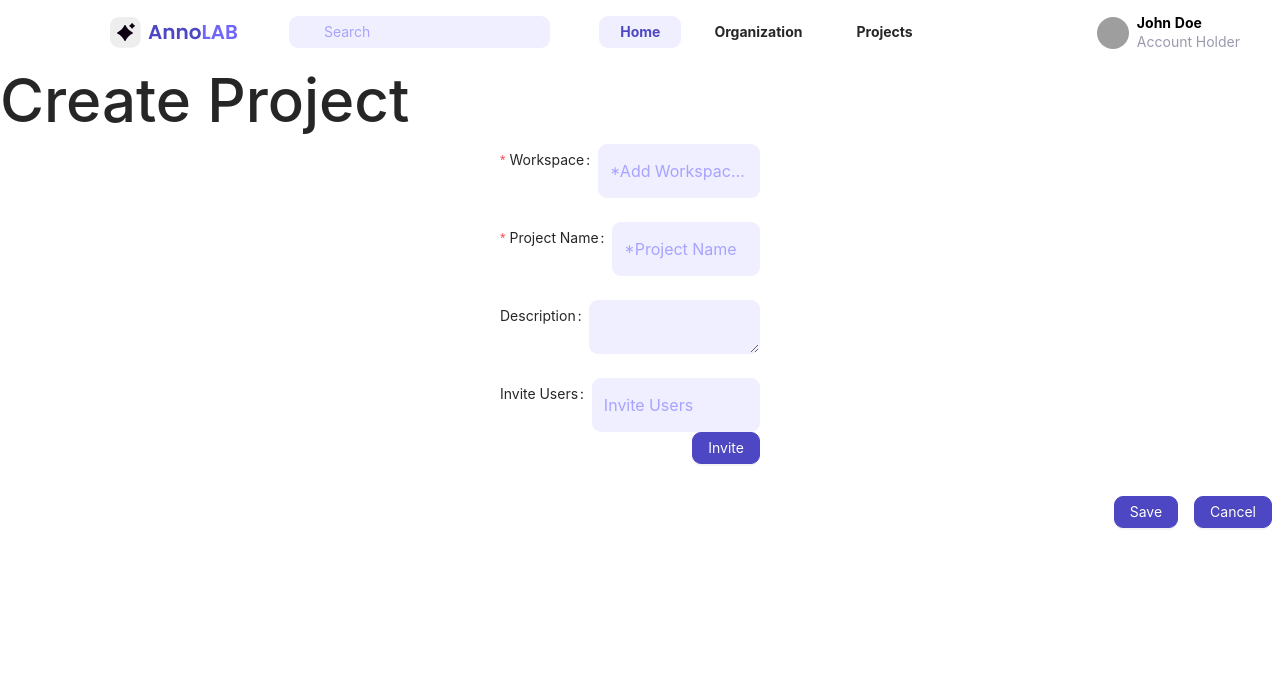
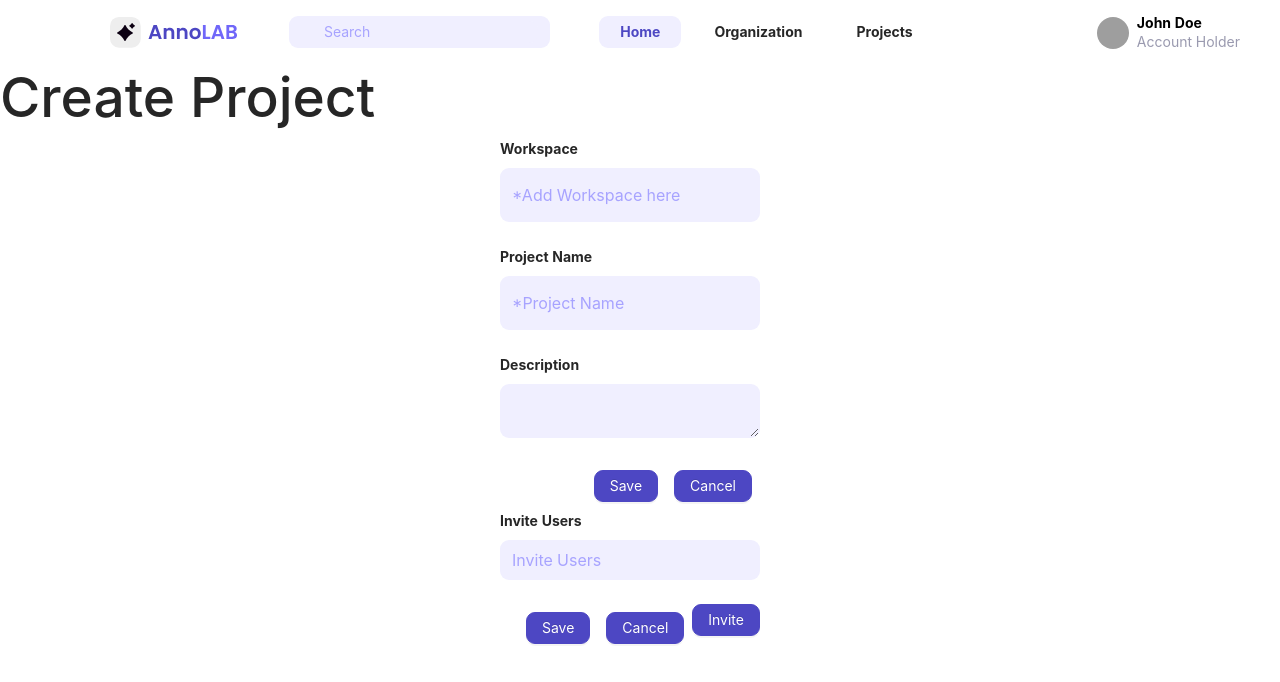
Before and after one commit to itskanny/annolab-ui, a React (Create React App) app: page / in a window 1280 px wide. Shown: the top 682 px of the page. Built offline with nearby package versions, Linux system fonts and the light colour scheme; grey boxes are pictures that could not be loaded; some icons are missing.

Commit message:
Import/Export Pages

```diff
--- /dev/null
+++ b/src/Components/Forms/AddProject/AddProjectForm.css
@@ -0,0 +1,3 @@
+.dropdown:hover .dropdown-menu {
+    display: block;
+  }
--- a/src/Components/Forms/AddProject/AddProjectForm.js
+++ b/src/Components/Forms/AddProject/AddProjectForm.js
@@ -4,10 +4,12 @@ import { Button, Form, Input } from "antd";
 const AddProjectForm = () => {
   return (
     <>
-
       <Form className={"an-banner-form"}>
+        <label>
+          <b>Workspace</b>
+        </label>
         <Form.Item
-          label="Workspace"
+          label=""
           name="Workspace"
           rules={[{ required: true, message: "Enter WorkSpace" }]}
         >
@@ -19,37 +21,59 @@ const AddProjectForm = () => {
           />
         </Form.Item>
 
+        <label>
+          <b>Project Name</b>
+        </label>
         <Form.Item
-          label="Project Name"
+          label=""
           name="Project Name"
           rules={[{ required: true, message: "Enter Project Name" }]}
         >
-          <Input className={"tw-mb-4"} size={"large"} placeholder={"*Project Name"} type={"text"} />
+          <Input
+            className={"tw-mb-4"}
+            size={"large"}
+            placeholder={"*Project Name"}
+            type={"text"}
+          />
+        </Form.Item>
+        <label>
+          <b>Description</b>
+        </label>
+        <Form.Item name="Description" label="">
+          <Input.TextArea />
         </Form.Item>
 
+        <div className=" flex justify-end ...">
+          <Button className="h-12 px-6 m-2" type="primary" htmlType="submit">
+            Save
+          </Button>
 
+          <Button className="h-12 px-6 m-2" type="primary" htmlType="reset">
+            Cancel
+          </Button>
+        </div>
+      </Form>
 
-        <Form.Item name="Description" label="Description">
-            <Input.TextArea />
-          </Form.Item>
-
+      <Form>
+        <label>
+          <b>Invite Users</b>
+        </label>
         <Form.Item
-          label="Invite Users"
+          label=""
           name="Invite Users"
-          //rules={[{ required: true, message: "Enter WorkSpace" }]}
+          rules={[{ required: true, message: "Enter Email" }]}
         >
           <Input
             size={"large"}
             placeholder={"Invite Users"}
-            type={"text"}
+            type={"email"}
             className={"tw-mb-4"}
           />
+        </Form.Item>
 
-          <Button type="primary" htmlType="submit">
-            Invite
-          </Button>
-
-        </Form.Item>
+        <Button type="primary" htmlType="submit">
+          Invite
+        </Button>
       </Form>
     </>
   );
--- /dev/null
+++ b/src/Components/Navbar/Navbar2.js
@@ -0,0 +1,45 @@
+import React from "react";
+
+import { Link } from "react-router-dom";
+
+
+const Navbar2 = () => {
+  return (
+    <>
+
+      <nav className="bg-white border-gray-200 px-2 sm:px-4 py-2.5 rounded dark:bg-gray-800">
+        <div className="container flex flex-wrap justify-between items-center mx-auto">
+
+
+          <div
+            className="hidden justify-between items-center w-full md:flex md:w-auto md:order-1"
+            id="mobile-menu-3"
+          >
+            <ul className="flex flex-col mt-4 md:flex-row md:space-x-8 md:mt-0 md:text-sm md:font-medium">
+              <li>
+                <a
+                  href="#"
+                  className="block py-2 pr-4 pl-3 text-gray-700 border-b border-gray-100 hover:bg-gray-50 md:hover:bg-transparent md:border-0 md:hover:text-blue-700 md:p-0 md:dark:hover:text-white dark:text-gray-400 dark:hover:bg-gray-700 dark:hover:text-white md:dark:hover:bg-transparent dark:border-gray-700"
+
+                >
+                  Import
+                </a>
+              </li>
+              <li>
+                <a
+                  href="#"
+                  className="block py-2 pr-4 pl-3 text-gray-700 border-b border-gray-100 hover:bg-gray-50 md:hover:bg-transparent md:border-0 md:hover:text-blue-700 md:p-0 md:dark:hover:text-white dark:text-gray-400 dark:hover:bg-gray-700 dark:hover:text-white md:dark:hover:bg-transparent dark:border-gray-700"
+                >
+                  Projects
+                </a>
+              </li>
+
+            </ul>
+          </div>
+        </div>
+      </nav>
+    </>
+  );
+};
+
+export default Navbar2;
--- a/src/Pages/AddProject/AddProject.css
+++ b/src/Pages/AddProject/AddProject.css
@@ -1,9 +1,11 @@
 .h1 {
-    font-size: 60px !important;
+    font-size: 55px !important;
+    text-align: left;
+align-self: auto;
   }
 
   .center {
-
+  margin :auto;
     margin-left: 500px;
 
 
--- /dev/null
+++ b/src/Pages/ExportProject/ExportProject.js
@@ -0,0 +1,28 @@
+import React from "react";
+import { Col, Row } from "antd";
+import AddProjectForm from "../../Components/Forms/AddProject/AddProjectForm";
+import Navbar from "../../Components/Navbar/Navbar";
+
+import { Button } from "antd";
+
+const ExportProject=()=>{
+
+
+
+
+
+
+    return(<>
+    <Navbar/>
+    <h3 align={'center'} className="h1">Export Images</h3>
+
+
+    <Row align={"center"} className={'tw-p-4 tw-pt-8 md:tw-h-full  md:tw-flex-col lg:tw-flex-row tw-flex-col tw-justify-center tw-mx-2 sm:tw-mx-4 md:tw-mx-0 lg:tw-mx-20 xl:tw-mx-36 2xl:tw-mx-48'}>
+    <h1  className="h2">You can Export dataset in any of the following formats.</h1>
+    </Row>
+
+
+    </>)
+}
+
+export default ExportProject;
--- /dev/null
+++ b/src/Pages/ImportProject/ImportProject.js
@@ -0,0 +1,70 @@
+import React from "react";
+import { Col, Row } from "antd";
+import AddProjectForm from "../../Components/Forms/AddProject/AddProjectForm";
+import Navbar from "../../Components/Navbar/Navbar";
+
+import { Button } from "antd";
+
+const ImportProject=()=>{
+
+
+
+
+    return(
+        <>
+    <Navbar/>
+    <h1  className="h1">Import Images</h1>
+    <div className=" flex justify-center ">
+
+
+    <button class="bg-blue-500 hover:bg-blue-700 text-white font-bold py-2 px-4 border border-blue-700 rounded">
+  Import
+</button>
+    <button class="bg-transparent hover:bg-blue-500 text-blue-700 font-semibold hover:text-white py-2 px-4 border border-blue-500 hover:border-transparent rounded">
+  Cancel
+</button>
+
+        </div>
+
+
+
+
+<Row align={"center"} className={'tw-p-4 tw-pt-8 md:tw-h-full  md:tw-flex-col lg:tw-flex-row tw-flex-col tw-justify-center tw-mx-2 sm:tw-mx-4 md:tw-mx-0 lg:tw-mx-20 xl:tw-mx-36 2xl:tw-mx-48'}>
+<Col className={'gutter-row tw-mt-10 md:tw-mt-0'} >
+ <h1  className="h2">Drag and Drop files here or click to browse</h1>
+ </Col>
+
+
+ <Row align={"center"} className={'tw-p-4 tw-pt-8 md:tw-h-full  md:tw-flex-col lg:tw-flex-row tw-flex-col tw-justify-center tw-mx-2 sm:tw-mx-4 md:tw-mx-0 lg:tw-mx-20 xl:tw-mx-36 2xl:tw-mx-48'}>
+
+ <div class="flex justify-center">
+  <div class="mb-3 w-96">
+    <label for="formFile" class="form-label inline-block mb-2 text-gray-700">Click Here to Import</label>
+    <input class="form-control
+    block
+    w-full
+    px-3
+    py-1.5
+    text-base
+    font-normal
+    text-gray-700
+    bg-white bg-clip-padding
+    border border-solid border-gray-300
+    rounded
+    transition
+    ease-in-out
+    m-0
+    focus:text-gray-700 focus:bg-white focus:border-blue-600 focus:outline-none" type="file" id="formFile"/>
+  </div>
+</div>
+
+</Row>
+
+</Row>
+
+
+
+    </>);
+}
+
+export default ImportProject;
```
